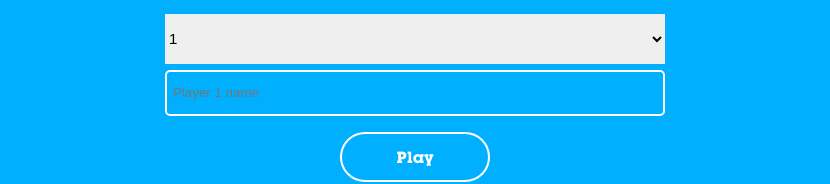
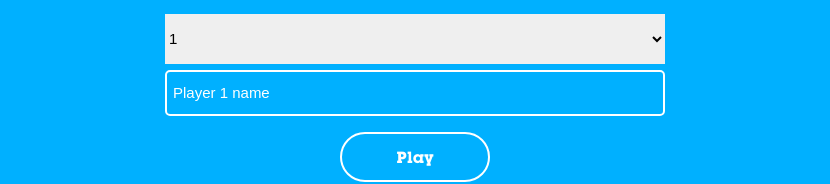
Before and after one commit to elfraiman/trump-game, a Svelte app: page / in a window 1280 px wide. Shown: the part 592-776 px from the top of the page, without its empty margins (225-1055 px from the left). Built offline with nearby package versions, Linux system fonts and the light colour scheme.

Commit message:
fix(gameover): working on game over

```diff
--- a/src/Card/Card.svelte
+++ b/src/Card/Card.svelte
@@ -7,6 +7,7 @@
   let globfakeOrReal = false;
   let generatedTweet = "";
   let cardAnimation = false;
+  let gameOver = false;
   let positiveAudioList = [
     "believe-me.mp3",
     "hillary.mp3",
@@ -92,7 +93,8 @@
         fakeTweets.splice(randomIndex, 1);
       }
     } else {
-      generatedTweet = "Game Over!";
+      gameOver = true;
+      generateTweet = "";
     }
   }
 
@@ -135,6 +137,7 @@
 
   onMount(() => {
     generateTweet();
+    gameOver = false;
   });
 
   function animateCard() {
@@ -245,7 +248,7 @@
   }
 </style>
 
-{#if !cardAnimation}
+{#if !cardAnimation && !gameOver}
   <div class="card-wrapper" in:fade out:fly={{ x: -500, duration: 600 }}>
     <div class="img-div" />
     <div class="tweet">"{generatedTweet}"</div>
--- a/src/Welcome.svelte
+++ b/src/Welcome.svelte
@@ -9,6 +9,7 @@
 
   function handleSubmit() {
     renderGame = true;
+    alert("Turn your sound on for extra trump goodness!")
   }
 
   function createPlayers() {
@@ -100,6 +101,18 @@
     background-color: inherit;
     border: 2px solid white;
     color: white;
+    font-size: 15px;
+  }
+
+  ::placeholder {
+    color: white;
+  }
+  ::-webkit-input-placeholder {
+    color: white;
+  }
+
+  :-ms-input-placeholder {
+    color: white;
   }
 
   select {
```
Also changed, not shown: public/images/end.png (added).
